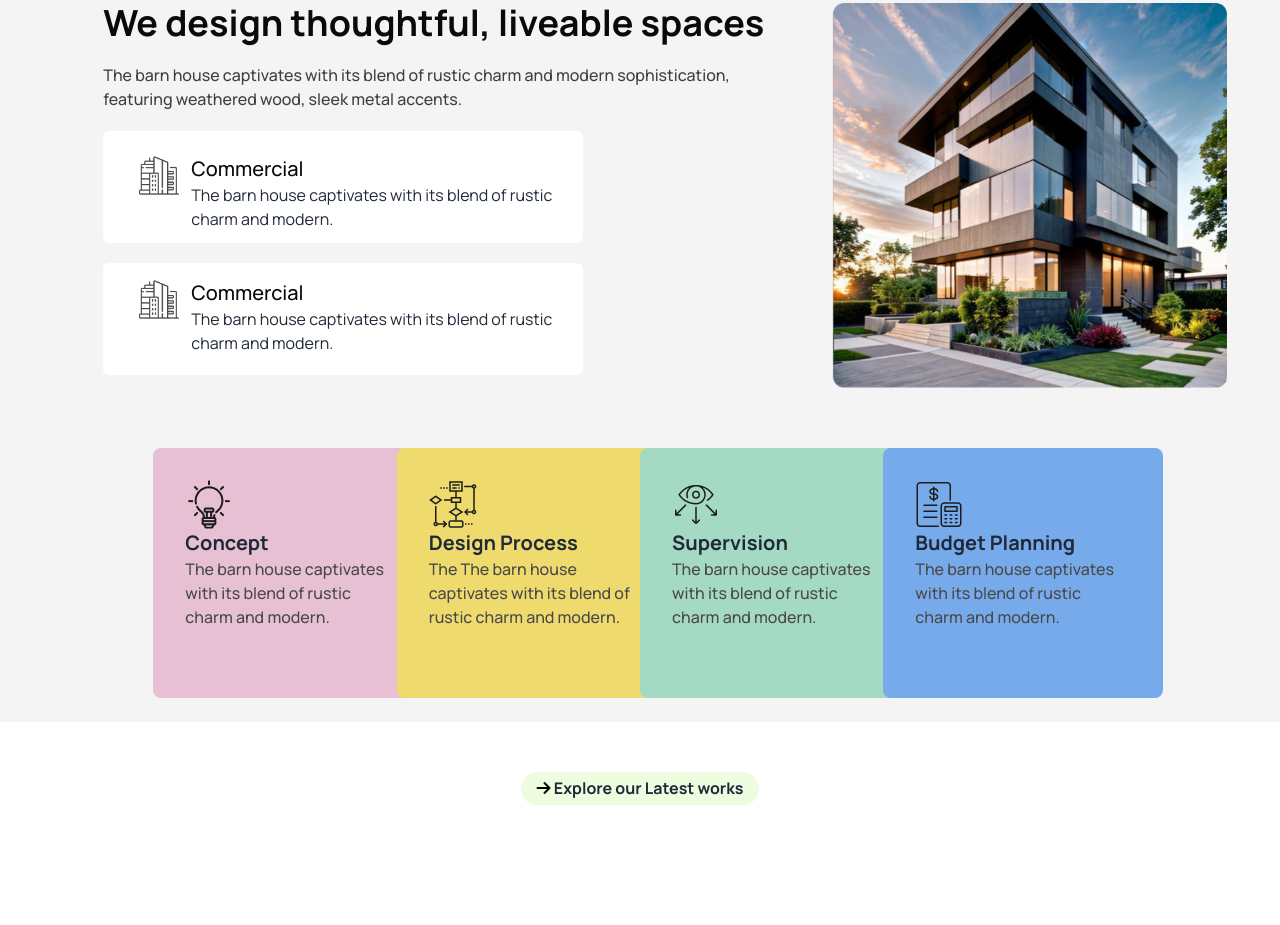
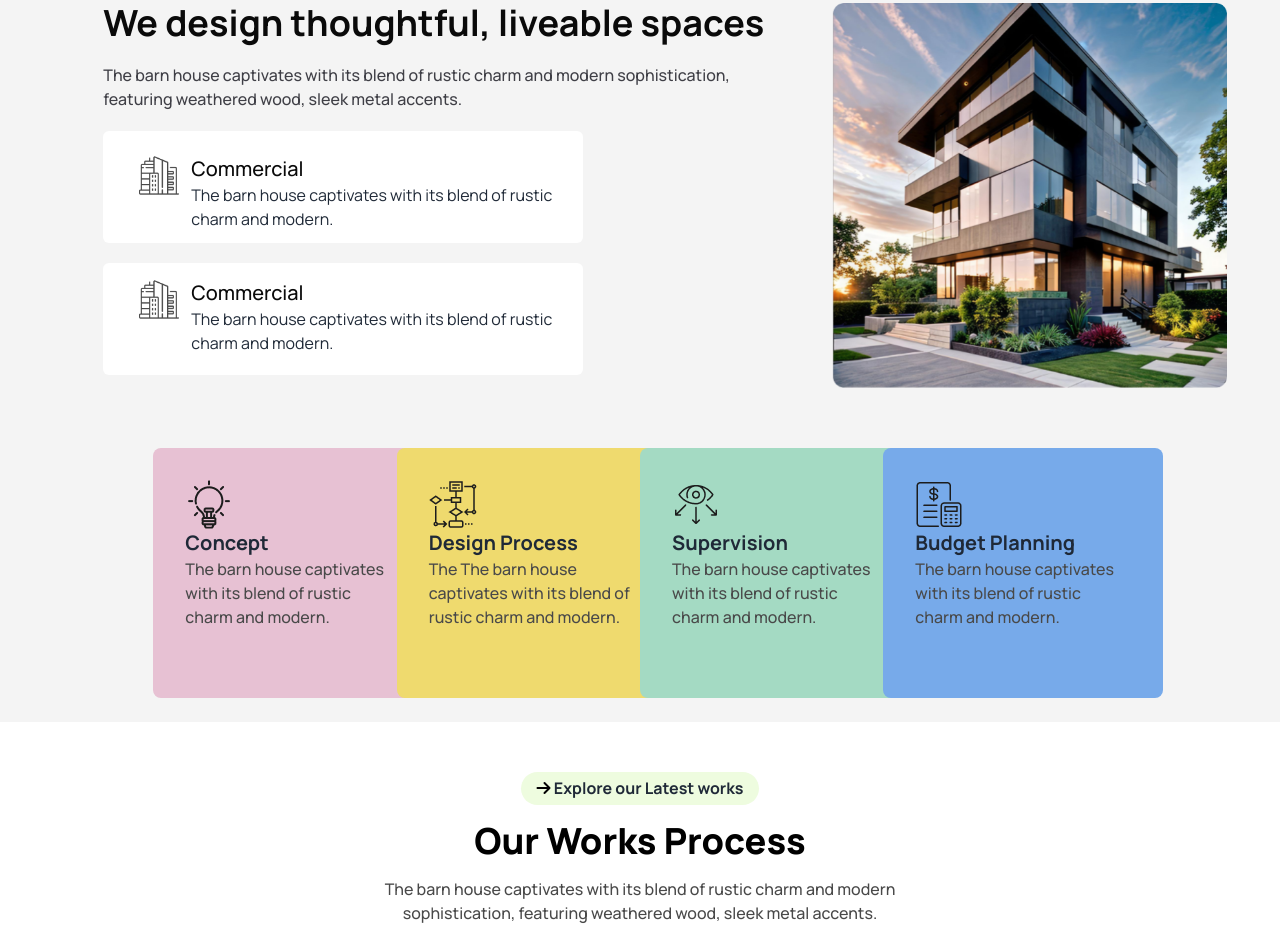
Before and after one commit to sazzadd/PH-Assignment-3, a plain HTML site: page index.html in a window 1280 px wide. Shown: the part 767-1692 px from the top of the page. Before the commit the page ends 1572 px from the top, so only its background shows below. Drawn offline with nearby package versions, Linux system fonts and the light colour scheme.

Commit message:
work process description

```diff
--- a/index.html
+++ b/index.html
@@ -200,5 +200,16 @@
                         our
                         Latest works</button>
                 </div>
-
+                <div class="des">
+                    <h1
+                        class=" font-black text-[#000] text-4xl py-4 text-center">Our
+                        Works
+                        Process</h1>
+                    <p
+                        class="text-[#494949] text-base font-medium text-center">The
+                        barn
+                        house captivates with its blend of rustic charm and
+                        modern sophistication, featuring weathered wood, sleek
+                        metal accents.</p>
+                </div>
             </section>
```
